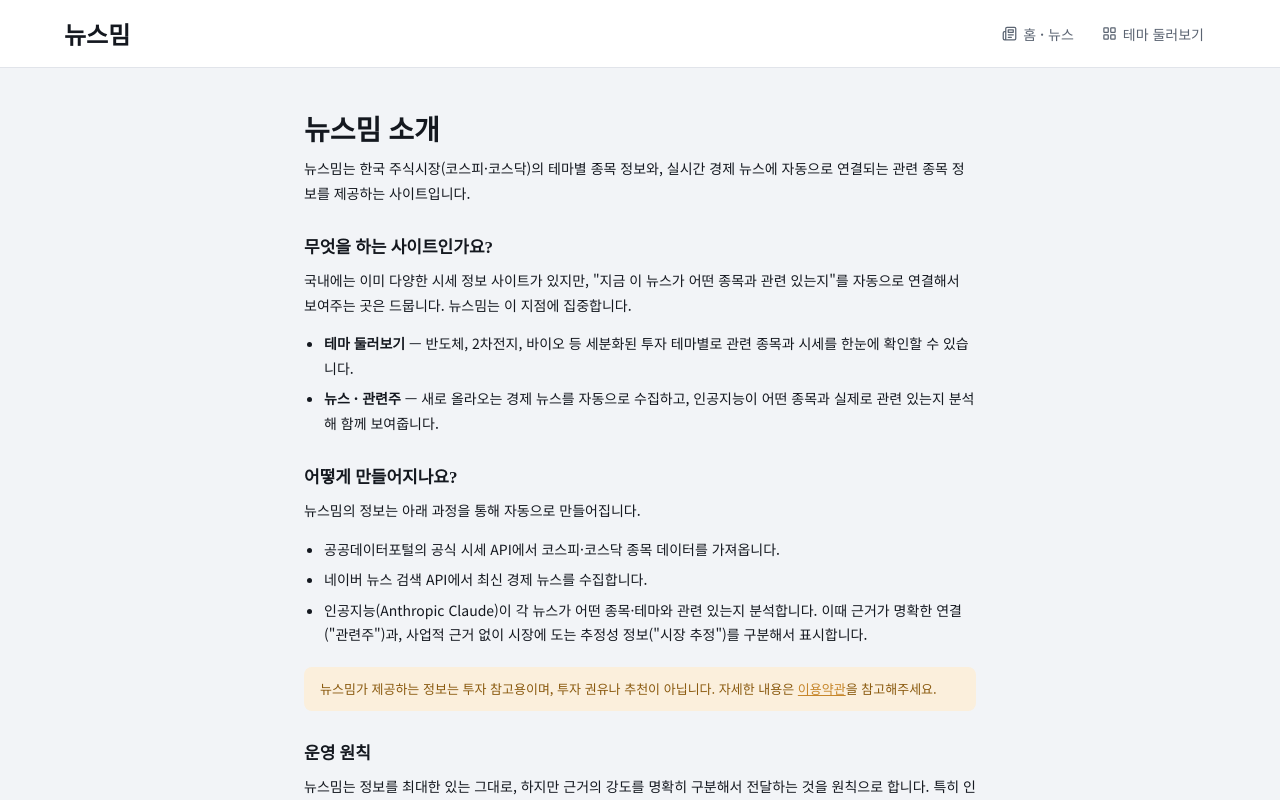
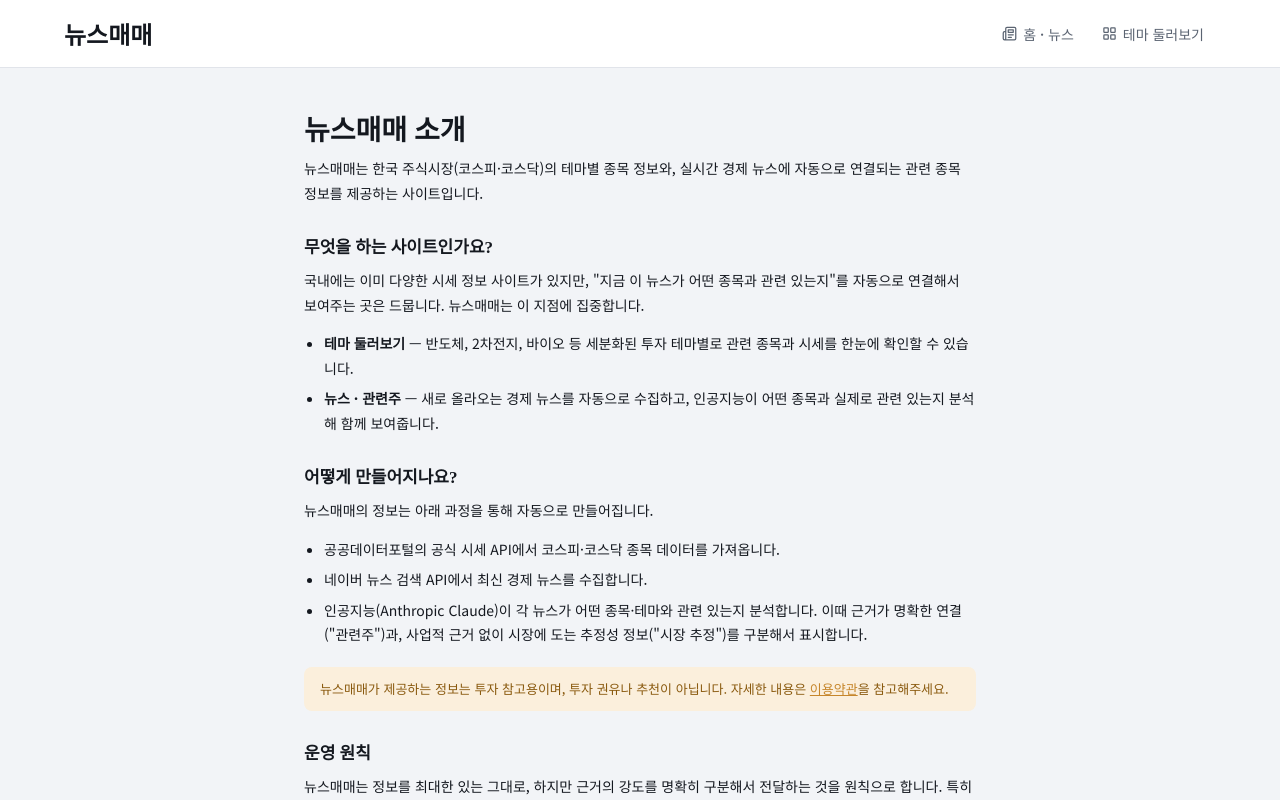
Before and after one commit to sojubaby2/sososo, a Next.js app in the folder app-scaffold/: page /about in a window 1280 px wide. Shown: the top 800 px of the page. Built offline with nearby package versions, Linux system fonts and the light colour scheme.

Commit message:
Add files via upload

```diff
--- a/app-scaffold/app/about/page.js
+++ b/app-scaffold/app/about/page.js
@@ -1,8 +1,8 @@
 import Header from "../../components/Header";
 
 export const metadata = {
-  title: "소개 | 뉴스밈",
-  description: "뉴스밈는 무엇이고, 어떻게 만들어지는지 소개합니다.",
+  title: "소개 | 뉴스매매",
+  description: "뉴스매매는 무엇이고, 어떻게 만들어지는지 소개합니다.",
 };
 
 export default function AboutPage() {
@@ -10,17 +10,17 @@ export default function AboutPage() {
     <div>
       <Header />
       <main className="legal-page">
-        <h1>뉴스밈 소개</h1>
+        <h1>뉴스매매 소개</h1>
 
         <p>
-          뉴스밈는 한국 주식시장(코스피·코스닥)의 테마별 종목 정보와, 실시간 경제 뉴스에 자동으로 연결되는 관련
+          뉴스매매는 한국 주식시장(코스피·코스닥)의 테마별 종목 정보와, 실시간 경제 뉴스에 자동으로 연결되는 관련
           종목 정보를 제공하는 사이트입니다.
         </p>
 
         <h2>무엇을 하는 사이트인가요?</h2>
         <p>
           국내에는 이미 다양한 시세 정보 사이트가 있지만, "지금 이 뉴스가 어떤 종목과 관련 있는지"를 자동으로
-          연결해서 보여주는 곳은 드뭅니다. 뉴스밈는 이 지점에 집중합니다.
+          연결해서 보여주는 곳은 드뭅니다. 뉴스매매는 이 지점에 집중합니다.
         </p>
         <ul>
           <li><strong>테마 둘러보기</strong> — 반도체, 2차전지, 바이오 등 세분화된 투자 테마별로 관련 종목과 시세를 한눈에 확인할 수 있습니다.</li>
@@ -28,7 +28,7 @@ export default function AboutPage() {
         </ul>
 
         <h2>어떻게 만들어지나요?</h2>
-        <p>뉴스밈의 정보는 아래 과정을 통해 자동으로 만들어집니다.</p>
+        <p>뉴스매매의 정보는 아래 과정을 통해 자동으로 만들어집니다.</p>
         <ul>
           <li>공공데이터포털의 공식 시세 API에서 코스피·코스닥 종목 데이터를 가져옵니다.</li>
           <li>네이버 뉴스 검색 API에서 최신 경제 뉴스를 수집합니다.</li>
@@ -36,13 +36,13 @@ export default function AboutPage() {
         </ul>
 
         <div className="legal-note">
-          뉴스밈가 제공하는 정보는 투자 참고용이며, 투자 권유나 추천이 아닙니다. 자세한 내용은{" "}
+          뉴스매매가 제공하는 정보는 투자 참고용이며, 투자 권유나 추천이 아닙니다. 자세한 내용은{" "}
           <a href="/terms">이용약관</a>을 참고해주세요.
         </div>
 
         <h2>운영 원칙</h2>
         <p>
-          뉴스밈는 정보를 최대한 있는 그대로, 하지만 근거의 강도를 명확히 구분해서 전달하는 것을 원칙으로 합니다.
+          뉴스매매는 정보를 최대한 있는 그대로, 하지만 근거의 강도를 명확히 구분해서 전달하는 것을 원칙으로 합니다.
           특히 인맥·학연 등 사업과 무관한 이유로 묶이는 이른바 "정치테마주" 성격의 정보는, 사실인 것처럼 포장하지
           않고 "검증되지 않은 시장 추정"이라고 명확히 표시합니다.
         </p>
--- a/app-scaffold/app/contact/page.js
+++ b/app-scaffold/app/contact/page.js
@@ -2,8 +2,8 @@ import Header from "../../components/Header";
 import { Mail } from "lucide-react";
 
 export const metadata = {
-  title: "문의 | 뉴스밈",
-  description: "뉴스밈에 문의하는 방법입니다.",
+  title: "문의 | 뉴스매매",
+  description: "뉴스매매에 문의하는 방법입니다.",
 };
 
 // Contact email for the site.
--- a/app-scaffold/app/layout.js
+++ b/app-scaffold/app/layout.js
@@ -2,7 +2,7 @@ import "./globals.css";
 import SiteFooterNav from "../components/SiteFooterNav";
 
 export const metadata = {
-  title: "뉴스밈",
+  title: "뉴스매매",
   description: "뉴스와 자동으로 연결되는 한국 주식 테마·종목 정보",
 };
 
--- a/app-scaffold/app/privacy/page.js
+++ b/app-scaffold/app/privacy/page.js
@@ -1,8 +1,8 @@
 import Header from "../../components/Header";
 
 export const metadata = {
-  title: "개인정보처리방침 | 뉴스밈",
-  description: "뉴스밈의 개인정보 수집 및 이용, 쿠키, 광고 관련 처리방침입니다.",
+  title: "개인정보처리방침 | 뉴스매매",
+  description: "뉴스매매의 개인정보 수집 및 이용, 쿠키, 광고 관련 처리방침입니다.",
 };
 
 export default function PrivacyPage() {
@@ -14,7 +14,7 @@ export default function PrivacyPage() {
         <p className="legal-updated">최종 수정일: 2026년 8월 21일</p>
 
         <p>
-          뉴스밈(이하 "본 서비스")는 이용자의 개인정보를 소중히 다루며, 이 개인정보처리방침을 통해 어떤 정보가 어떻게
+          뉴스매매(이하 "본 서비스")는 이용자의 개인정보를 소중히 다루며, 이 개인정보처리방침을 통해 어떤 정보가 어떻게
           수집·이용되는지 안내합니다.
         </p>
 
--- a/app-scaffold/app/terms/page.js
+++ b/app-scaffold/app/terms/page.js
@@ -1,8 +1,8 @@
 import Header from "../../components/Header";
 
 export const metadata = {
-  title: "이용약관 | 뉴스밈",
-  description: "뉴스밈 서비스 이용약관입니다.",
+  title: "이용약관 | 뉴스매매",
+  description: "뉴스매매 서비스 이용약관입니다.",
 };
 
 export default function TermsPage() {
@@ -14,7 +14,7 @@ export default function TermsPage() {
         <p className="legal-updated">최종 수정일: 2026년 8월 21일</p>
 
         <h2>제1조 (목적)</h2>
-        <p>이 약관은 뉴스밈(이하 "본 서비스")가 제공하는 정보 서비스의 이용 조건 및 절차를 규정함을 목적으로 합니다.</p>
+        <p>이 약관은 뉴스매매(이하 "본 서비스")가 제공하는 정보 서비스의 이용 조건 및 절차를 규정함을 목적으로 합니다.</p>
 
         <h2>제2조 (서비스 내용)</h2>
         <p>본 서비스는 다음과 같은 정보를 제공합니다.</p>
--- a/app-scaffold/components/Header.js
+++ b/app-scaffold/components/Header.js
@@ -11,7 +11,7 @@ export default function Header() {
     <header className="site-header">
       <div className="container-wide site-header-inner">
         <div className="brand">
-          <h1>뉴스밈</h1>
+          <h1>뉴스매매</h1>
         </div>
         <nav className="nav">
           <Link href="/" className={`nav-btn ${pathname === "/" ? "active" : ""}`}>
```
